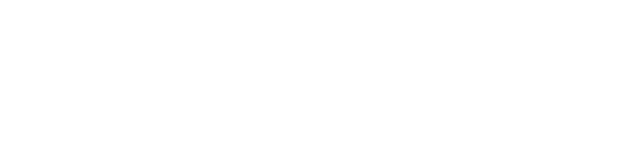
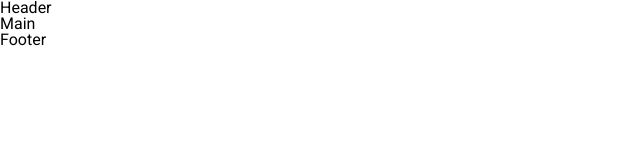
Before and after one commit to Yulia-Kovalova/homework.github.io, a plain HTML site: page index.html in a window 1280 px wide. Shown: the whole page, without its empty margins (0-640 px from the left). Drawn offline with Linux system fonts and the light colour scheme.

Commit message:
connected Roboto font and reset.css

```diff
--- a/index.html
+++ b/index.html
@@ -4,9 +4,14 @@
     <meta charset="UTF-8">
     <meta name="viewport" content="width=device-width, initial-scale=1.0">
     <title>Shop projct</title>
+    <link rel="preconnect" href="https://fonts.gstatic.com">
+    <link href="https://fonts.googleapis.com/css2?family=Roboto:wght@300;400;700&display=swap" rel="stylesheet">
+    <link rel="stylesheet" href="reset.css">
     <link rel="stylesheet" href="style.css">
 </head>
 <body>
-
+    <header class="header">Header</header>
+    <main class="main">Main</main>
+    <footer class="footer">Footer</footer>
 </body>
 </html>
--- /dev/null
+++ b/reset.css
@@ -0,0 +1,48 @@
+/* http://meyerweb.com/eric/tools/css/reset/
+   v2.0 | 20110126
+   License: none (public domain)
+*/
+
+html, body, div, span, applet, object, iframe,
+h1, h2, h3, h4, h5, h6, p, blockquote, pre,
+a, abbr, acronym, address, big, cite, code,
+del, dfn, em, img, ins, kbd, q, s, samp,
+small, strike, strong, sub, sup, tt, var,
+b, u, i, center,
+dl, dt, dd, ol, ul, li,
+fieldset, form, label, legend,
+table, caption, tbody, tfoot, thead, tr, th, td,
+article, aside, canvas, details, embed,
+figure, figcaption, footer, header, hgroup,
+menu, nav, output, ruby, section, summary,
+time, mark, audio, video {
+	margin: 0;
+	padding: 0;
+	border: 0;
+	font-size: 100%;
+	font: inherit;
+	vertical-align: baseline;
+}
+/* HTML5 display-role reset for older browsers */
+article, aside, details, figcaption, figure,
+footer, header, hgroup, menu, nav, section {
+	display: block;
+}
+body {
+	line-height: 1;
+}
+ol, ul {
+	list-style: none;
+}
+blockquote, q {
+	quotes: none;
+}
+blockquote:before, blockquote:after,
+q:before, q:after {
+	content: '';
+	content: none;
+}
+table {
+	border-collapse: collapse;
+	border-spacing: 0;
+}
--- a/style.css
+++ b/style.css
@@ -0,0 +1,5 @@
+* {
+    box-sizing: border-box;
+}
+body {
+    font-family: 'Roboto', sans-serif;
```
